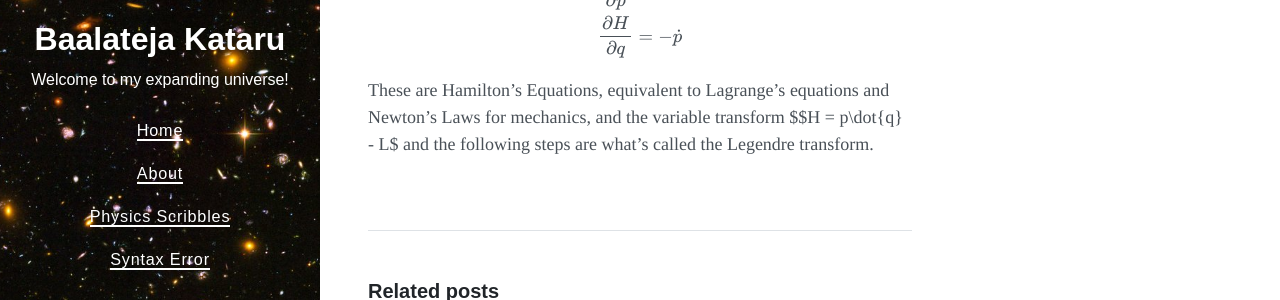
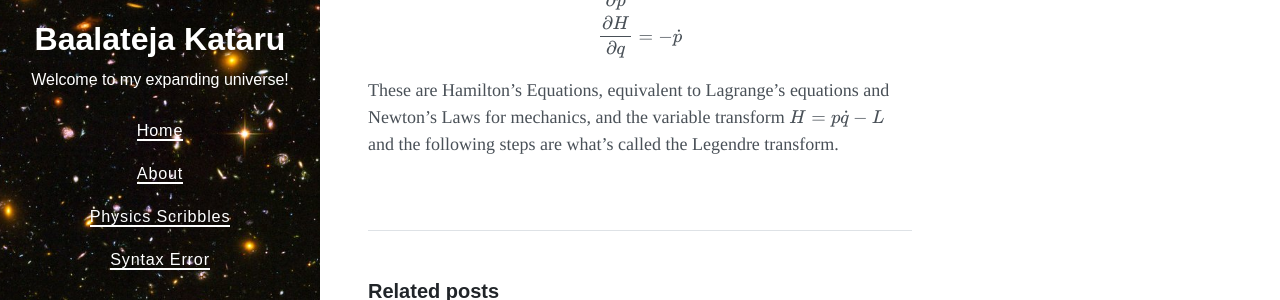
Before and after one commit to BK-Modding/BK-Modding.github.io, a Jekyll site: the page built from _posts/blog1/2022-04-18-calculus-of-variations-and-lagrangian-dynamics.md, in a window 1280 px wide and 900 px high, scrolled down 860 px. Shown: the part 316-616 px from the top of the window. Built offline with Jekyll 4.4.1, drawn with Linux system fonts in a browser that asks for light colours; nearby versions of some CDN libraries; formulas are drawn with MathJax 3.

```diff
--- a/_posts/blog1/2022-04-18-calculus-of-variations-and-lagrangian-dynamics.md
+++ b/_posts/blog1/2022-04-18-calculus-of-variations-and-lagrangian-dynamics.md
@@ -68,4 +68,4 @@ $$
   \end{align*}
 $$
 
-These are Hamilton's Equations, equivalent to Lagrange's equations and Newton's Laws for mechanics, and the variable transform $$H = p\dot{q} - L$ and the following steps are what's called the Legendre transform.
+These are Hamilton's Equations, equivalent to Lagrange's equations and Newton's Laws for mechanics, and the variable transform $$H = p\dot{q} - L$$ and the following steps are what's called the Legendre transform.
```
